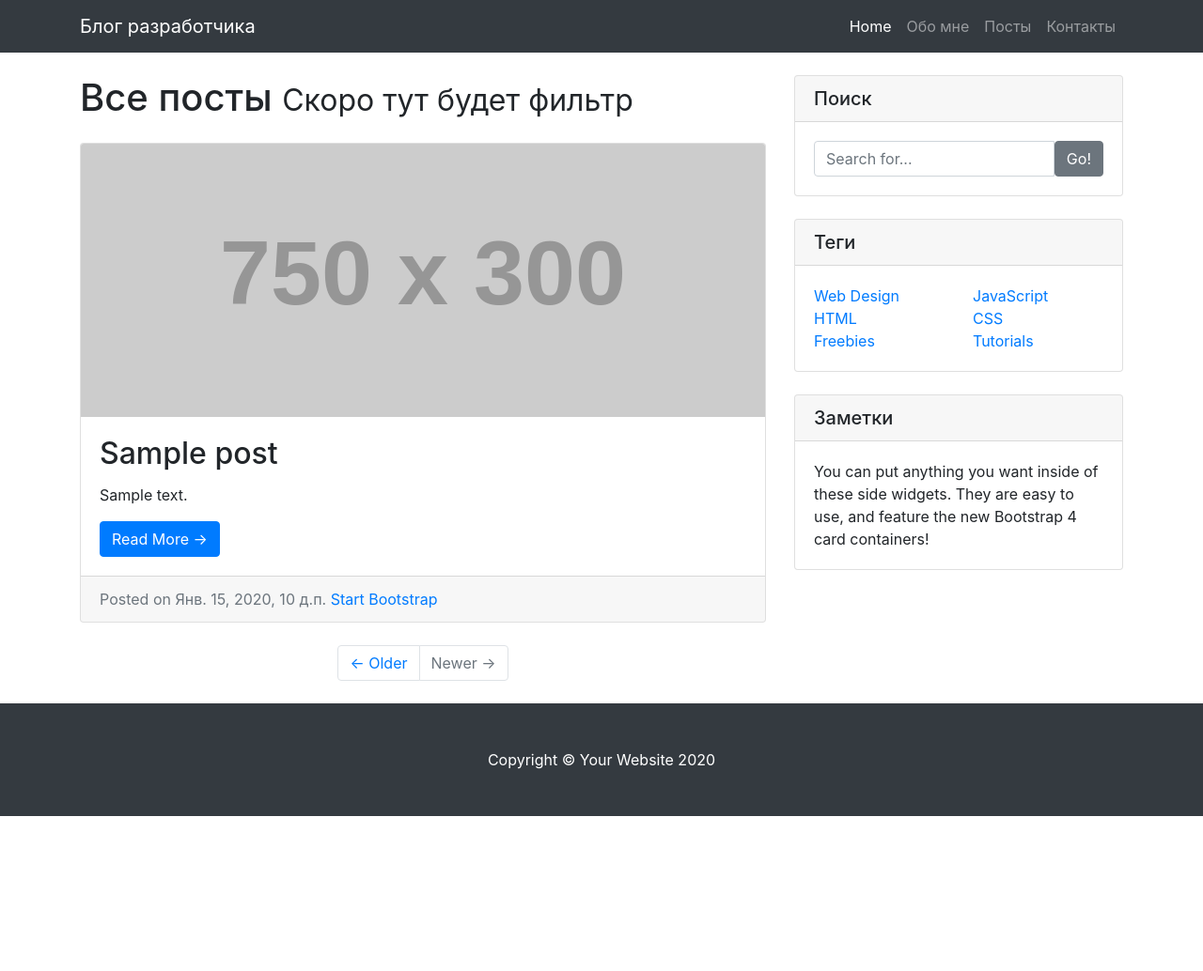
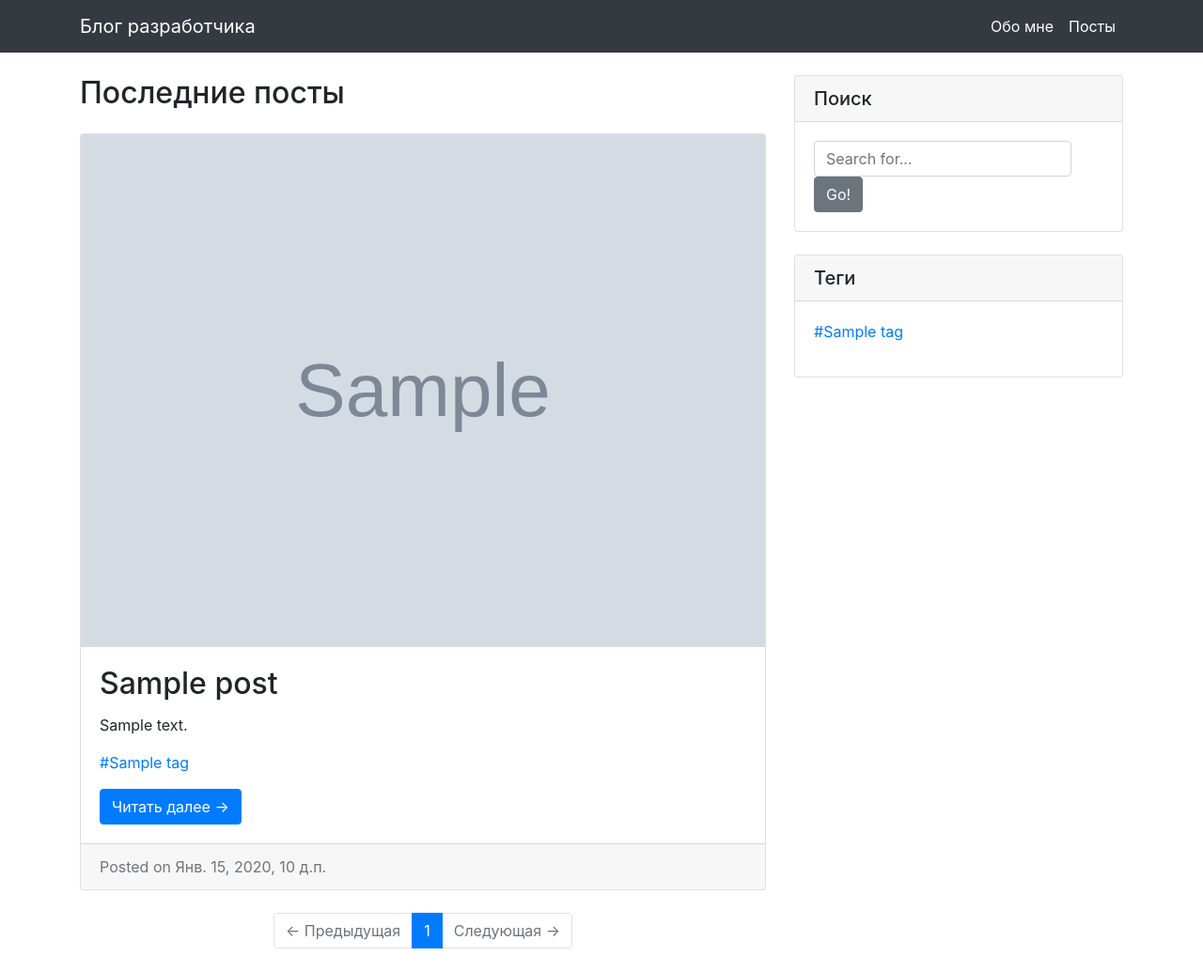
Before and after one commit to Safintim/django-blog, a Django app: page /blog/posts/ in a window 1280 px wide. Shown: the whole page at 94% size. Before the commit the page ends 869 px from the top, so only its background shows below. Run offline with Django 3.2, Linux system fonts and the light colour scheme; tables that the repository leaves empty hold one stand-in row (values such as "Sample post"); grey boxes marked "Sample" are stand-in pictures; grey boxes labelled with a size stand in for pictures from a placeholder-image service; some libraries are stand-ins or nearby versions.

Commit message:
More changes

```diff
--- /dev/null
+++ b/blog/filters.py
@@ -0,0 +1,19 @@
+import django_filters
+
+from django.db.models import Q
+
+from blog.models import Post
+
+
+class PostFilter(django_filters.FilterSet):
+    tag = django_filters.CharFilter(lookup_expr='title', field_name='tags')
+    search = django_filters.CharFilter(method='search_by_title_and_text')
+
+    class Meta:
+        model = Post
+        fields = {
+            'text': ['icontains', ]
+        }
+
+    def search_by_title_and_text(self, queryset, name, value):
+        return queryset.filter(Q(title__icontains=value) | Q(text__icontains=value))
--- a/blog/models.py
+++ b/blog/models.py
@@ -29,7 +29,7 @@ class Post(models.Model):
     title = models.CharField('Название', max_length=150, db_index=True)
     slug = models.SlugField('Slug', max_length=150, unique=True, blank=True)
     text = models.TextField('Текст')
-    image = models.ImageField('Изображение', upload_to=get_filepath)
+    image = models.ImageField('Изображение', upload_to=get_filepath, null=True, blank=True)
     created_at = models.DateTimeField('Дата создания', auto_now_add=True)
     tags = models.ManyToManyField('Tag', related_name='posts', blank=True)
     author = models.ForeignKey(
@@ -41,6 +41,7 @@ class Post(models.Model):
     class Meta:
         verbose_name = 'Пост'
         verbose_name_plural = 'Посты'
+        ordering = ['-created_at']
 
     def __str__(self):
         return f'{self.title}'
@@ -51,7 +52,7 @@ class Post(models.Model):
         super().save(*args, **kwargs)
 
     def get_absolute_url(self):
-        return reverse('posts-detail', kwargs={'pk': self.pk})
+        return reverse('posts-detail', kwargs={'slug': self.slug})
 
 
 class Tag(models.Model):
--- a/blog/templates/blog/post_list.html
+++ b/blog/templates/blog/post_list.html
@@ -8,83 +8,68 @@
   <!-- Blog Entries Column -->
   <div class="col-md-8">
 
-    <h1 class="my-4">Все посты
-      <small>Скоро тут будет фильтр</small>
-    </h1>
+    <h2 class="my-4">Последние посты</h2>
 
     {% for object in object_list %}
       <!-- Blog Post -->
       <div class="card mb-4">
-        <img class="card-img-top" src="http://placehold.it/750x300" alt="Card image cap">
+        {% if object.image %}
+          <img class="card-img-top" src="{{ object.image.url }}" alt="{{ object.title }}">
+        {% endif %}
         <div class="card-body">
           <h2 class="card-title">{{ object.title }}</h2>
-          <p class="card-text">{{ object.text }}</p>
-          <a href="#" class="btn btn-primary">Read More &rarr;</a>
+          <p class="card-text">{{ object.text|truncatechars:300 }}</p>
+          <p>
+            {% for tag in object.tags.all %}
+              <a href="{% url 'posts-list' %}?tag={{ tag.title }}">#{{ tag.title }}</a>
+            {% endfor %}
+          </p>
+          <a href="{% url 'posts-detail' object.slug %}" class="btn btn-primary">Читать далее &rarr;</a>
         </div>
         <div class="card-footer text-muted">
           Posted on {{ object.created_at }}
-          <a href="#">Start Bootstrap</a>
         </div>
       </div>
     {% endfor %}
 
     <!-- Pagination -->
     <ul class="pagination justify-content-center mb-4">
-      <li class="page-item">
-        <a class="page-link" href="#">&larr; Older</a>
-      </li>
-      <li class="page-item disabled">
-        <a class="page-link" href="#">Newer &rarr;</a>
-      </li>
+      {% if page_obj.has_previous %}
+        <li class="page-item">
+          <a class="page-link" href="?page={{ page_obj.previous_page_number }}">&larr; Предыдущая</a>
+        </li>
+      {% else %}
+        <li class="page-item disabled">
+          <a class="page-link" href="">&larr; Предыдущая</a>
+        </li>
+      {% endif %}
+
+      {% for number in page_obj.paginator.page_range %}
+        {% if page_obj.number == number %}
+          <li class="page-item active">
+            <a class="page-link" href="?page={{ number }}">{{ number }}</a>
+          </li>
+        {% elif number > page_obj.number|add:-3 and number < page_obj.number|add:3 %}
+          <li class="page-item">
+            <a class="page-link" href="?page={{ number }}">{{ number }}</a>
+          </li>
+        {% endif %}
+      {% endfor %}
+
+      {% if page_obj.has_next %}
+        <li class="page-item">
+          <a class="page-link" href="?page={{ page_obj.next_page_number }}">Следующая &rarr;</a>
+        </li>
+      {% else %}
+        <li class="page-item disabled">
+          <a class="page-link" href="">Следующая &rarr;</a>
+        </li>
+      {% endif %}
     </ul>
 
   </div>
 {% endblock %}
 
 {% block tags %}
-  <!-- Tag Widget -->
-  <div class="card my-4">
-    <h5 class="card-header">Теги</h5>
-    <div class="card-body">
-      <div class="row">
-        <div class="col-lg-6">
-          <ul class="list-unstyled mb-0">
-            <li>
-              <a href="#">Web Design</a>
-            </li>
-            <li>
-              <a href="#">HTML</a>
-            </li>
-            <li>
-              <a href="#">Freebies</a>
-            </li>
-          </ul>
-        </div>
-        <div class="col-lg-6">
-          <ul class="list-unstyled mb-0">
-            <li>
-              <a href="#">JavaScript</a>
-            </li>
-            <li>
-              <a href="#">CSS</a>
-            </li>
-            <li>
-              <a href="#">Tutorials</a>
-            </li>
-          </ul>
-        </div>
-      </div>
-    </div>
-  </div>
+  {% include 'blog/widget_tags.html' with tags=tags %}
 {% endblock %}
-
-{% block notice %}
-  <!-- Side Widget -->
-  <div class="card my-4">
-    <h5 class="card-header">Заметки</h5>
-    <div class="card-body">
-      You can put anything you want inside of these side widgets. They are easy to use, and feature the new Bootstrap 4
-      card containers!
-    </div>
-  </div>
-{% endblock %}
--- /dev/null
+++ b/blog/templates/blog/widget_tags.html
@@ -0,0 +1,14 @@
+<!-- Tag Widget -->
+<div class="card my-4">
+  <h5 class="card-header">Теги</h5>
+  <div class="card-body">
+    <div class="row">
+      <div class="col-lg-12">
+        <p>
+          {% for tag in tags %}
+              <a href="{% url 'posts-list' %}?tag={{ tag.title }}">#{{ tag.title }}</a>
+          {% endfor %}
+        </p>
+    </div>
+  </div>
+</div>
--- a/blog/urls.py
+++ b/blog/urls.py
@@ -1,10 +1,10 @@
 from django.urls import path
 
-from blog.views import PostCreateView, PostDetailView, PostListView, TagListView
+from blog import views
 
 urlpatterns = [
-    path('posts/', PostListView.as_view(), name='posts-list'),
-    path('posts/<int:pk>', PostDetailView.as_view(), name='posts-detail'),
-    path('posts/new/', PostCreateView.as_view(), name='posts-new'),
-    path('tags/', TagListView.as_view(), name='tags-list'),
+    path('posts/', views.PostListView.as_view(), name='posts-list'),
+    path('posts/<str:slug>', views.PostDetailView.as_view(), name='posts-detail'),
+    path('posts/new/', views.PostCreateView.as_view(), name='posts-new'),
+    path('about-me/', views.AboutMeView.as_view(), name='about-me')
 ]
--- a/blog/views.py
+++ b/blog/views.py
@@ -1,15 +1,33 @@
-from django.views.generic import DetailView, ListView
+from django.views.generic import DetailView, ListView, TemplateView
 from django.views.generic.edit import CreateView
 
+from blog.filters import PostFilter
 from blog.models import Post, Tag
 
 
 class PostListView(ListView):
     model = Post
+    paginate_by = 5
+    filter_class = PostFilter
+
+    def get_queryset(self):
+        qs = self.model.objects.all()
+        filtered_posts = self.filter_class(self.request.GET, queryset=qs)
+        return filtered_posts.qs
+
+    def get_context_data(self, *, object_list=None, **kwargs):
+        context = super().get_context_data(**kwargs)
+        context['tags'] = Tag.objects.all()
+        return context
 
 
 class PostDetailView(DetailView):
     model = Post
+
+    def get_context_data(self, *, object_list=None, **kwargs):
+        context = super().get_context_data(**kwargs)
+        context['tags'] = Tag.objects.all()
+        return context
 
 
 class PostCreateView(CreateView):
@@ -26,5 +44,5 @@ class PostCreateView(CreateView):
         return super().form_valid(form)
 
 
-class TagListView(ListView):
-    model = Tag
+class AboutMeView(TemplateView):
+    template_name = 'blog/about_me.html'
--- a/config/settings.py
+++ b/config/settings.py
@@ -19,7 +19,9 @@ INSTALLED_APPS = [
     'blog',
     'core',
 ]
-LIBS = []
+LIBS = [
+    'django_filters',
+]
 
 INSTALLED_APPS += LIBS
 
--- a/core/utils.py
+++ b/core/utils.py
@@ -6,4 +6,4 @@ from django.utils.crypto import get_random_string
 def get_filepath(instance, filename):
     random_string = get_random_string(15)
     new_filename = f'{random_string}{filename}'
-    return os.path.join('static/images', new_filename)
+    return os.path.join('images', new_filename)
--- a/pyproject.toml
+++ b/pyproject.toml
@@ -7,6 +7,8 @@ authors = ["Timur Safin <timur@getgain.ru>"]
 [tool.poetry.dependencies]
 python = "^3.7"
 django = "^2.2.9"
+Pillow = "^7.0.0"
+django-filter = "^2.2.0"
 
 [tool.poetry.dev-dependencies]
 wemake-python-styleguide = "^0.13.4"
--- a/templates/base_blog.html
+++ b/templates/base_blog.html
@@ -22,7 +22,7 @@
   <!-- Navigation -->
   <nav class="navbar navbar-expand-lg navbar-dark bg-dark fixed-top">
     <div class="container">
-      <a class="navbar-brand" href="#">Блог разработчика</a>
+      <a class="navbar-brand" href="{% url 'posts-list' %}">Блог разработчика</a>
       <button class="navbar-toggler" type="button" data-toggle="collapse" data-target="#navbarResponsive"
               aria-controls="navbarResponsive" aria-expanded="false" aria-label="Toggle navigation">
         <span class="navbar-toggler-icon"></span>
@@ -30,18 +30,10 @@
       <div class="collapse navbar-collapse" id="navbarResponsive">
         <ul class="navbar-nav ml-auto">
           <li class="nav-item active">
-            <a class="nav-link" href="#">Home
-              <span class="sr-only">(current)</span>
-            </a>
+            <a class="nav-link" href="{% url 'about-me' %}">Обо мне</a>
           </li>
-          <li class="nav-item">
-            <a class="nav-link" href="#">Обо мне</a>
-          </li>
-          <li class="nav-item">
-            <a class="nav-link" href="#">Посты</a>
-          </li>
-          <li class="nav-item">
-            <a class="nav-link" href="#">Контакты</a>
+          <li class="nav-item active">
+            <a class="nav-link" href="{% url 'posts-list' %}">Посты</a>
           </li>
         </ul>
       </div>
@@ -66,10 +58,12 @@
           <h5 class="card-header">Поиск</h5>
           <div class="card-body">
             <div class="input-group">
-              <input type="text" class="form-control" placeholder="Search for...">
-              <span class="input-group-btn">
-                <button class="btn btn-secondary" type="button">Go!</button>
-              </span>
+              <form class="form-inline my-2 my-lg-0" action="{% url 'posts-list' %}">
+                <input type="text" name="search" class="form-control" placeholder="Search for...">
+                <span class="input-group-btn">
+                  <button class="btn btn-secondary" type="submit">Go!</button>
+                </span>
+              </form>
             </div>
           </div>
         </div>
@@ -78,11 +72,6 @@
         {% block tags %}
 
         {% endblock %}
-
-        {% block notice %}
-
-        {% endblock %}
-
       </div>
 
     </div>
@@ -90,12 +79,12 @@
   </div>
 
   <!-- Footer -->
-  <footer class="py-5 bg-dark">
-    <div class="container">
-      <p class="m-0 text-center text-white">Copyright &copy; Your Website 2020</p>
-    </div>
-    <!-- /.footer -->
-  </footer>
+{#  <footer class="py-3 bg-dark fixed-bottom mt-5">#}
+{#    <div class="container">#}
+{#      <p class="m-0 text-center text-white">Блог разработчика - {% now 'Y' %}</p>#}
+{#    </div>#}
+{#    <!-- /.footer -->#}
+{#  </footer>#}
 
   <!-- Optional JavaScript -->
   <!-- jQuery first, then Popper.js, then Bootstrap JS -->
```
Also changed, not shown: blog/templates/blog/about_me.html (added, +9 -0 lines), blog/templates/blog/post_detail.html (+4 -49 lines), blog/templates/blog/tag_list.html (deleted, +0 -10 lines), blog/tests/test_views.py (+1 -7 lines), 1 other file.
